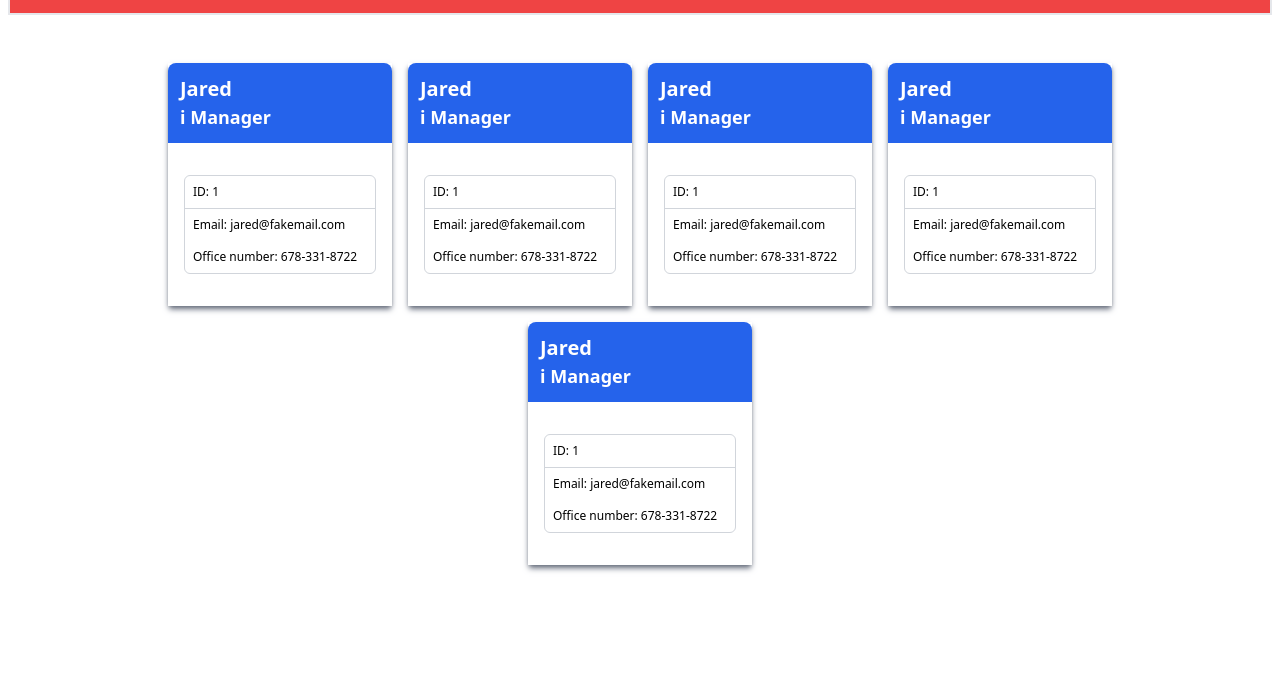
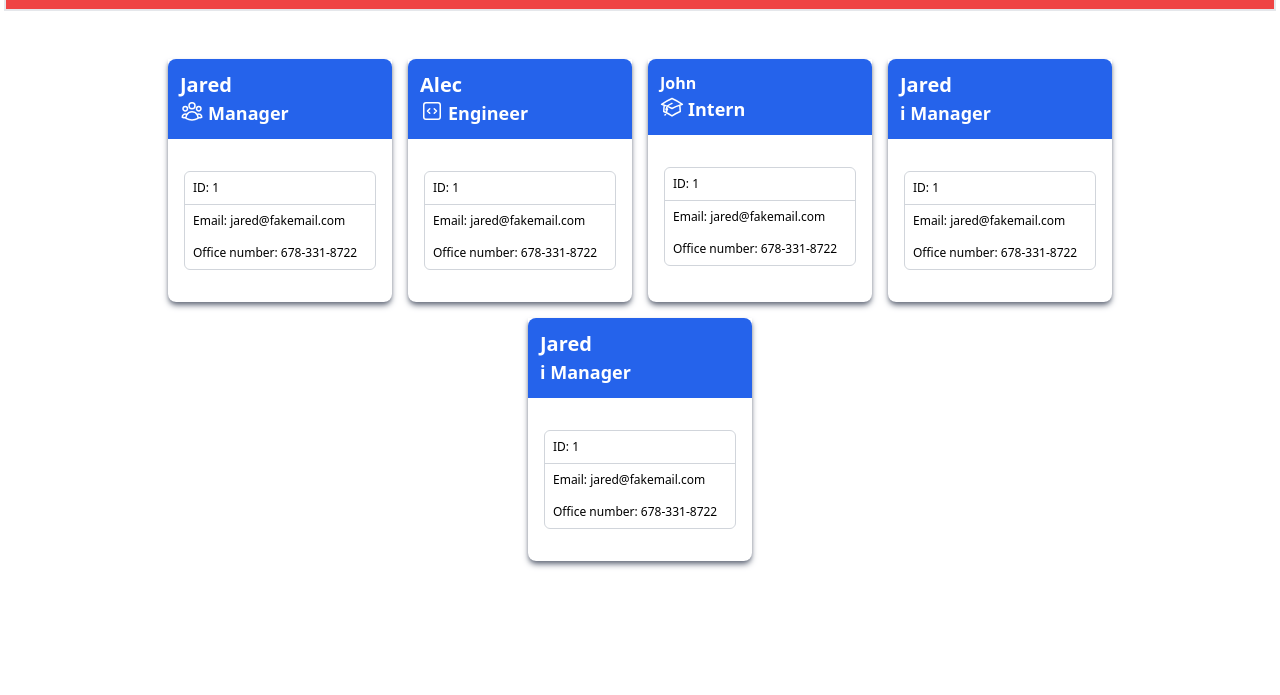
Before and after one commit to BJThompson12/Team_Profile_Generator, a website: page dist/index.html in a window 1280 px wide. Shown: the part 105-800 px from the top of the page. Drawn offline with Linux system fonts and the light colour scheme.

Commit message:
competed styling on cards

```diff
--- a/dist/index.html
+++ b/dist/index.html
@@ -9,7 +9,8 @@
   <title>Team Profile Generator</title>
 
 </head>
-<body class="p-2">
+<body>
+  <main class="p-1">
     <!-- header container -->
   <header>
     <nav class="header-container h-28 p-7 bg-red-500 text-white border-2">
@@ -24,7 +25,55 @@
       <div id="" class=" p-2 flex flex-col">
         <div id="employee-container" class="flex flex-wrap gap-4 justify-center md:">
           <!-- generated with for loop -->
-          <ul class="shadow-md shadow-gray-500 w-56">
+          <!-- manager -->
+          <ul class="shadow-md shadow-gray-500 w-56 rounded-b-lg">
+            <div class="bg-blue-600 rounded-t-lg text-white font-bold  p-3 flex flex-wrap">
+              <h2 class="text-xl w-96">Jared</h2>
+              <svg xmlns="http://www.w3.org/2000/svg" fill="none" viewBox="0 0 24 24" stroke-width="1.5" stroke="currentColor" class="w-6 h-6">
+                <path stroke-linecap="round" stroke-linejoin="round" d="M18 18.72a9.094 9.094 0 003.741-.479 3 3 0 00-4.682-2.72m.94 3.198l.001.031c0 .225-.012.447-.037.666A11.944 11.944 0 0112 21c-2.17 0-4.207-.576-5.963-1.584A6.062 6.062 0 016 18.719m12 0a5.971 5.971 0 00-.941-3.197m0 0A5.995 5.995 0 0012 12.75a5.995 5.995 0 00-5.058 2.772m0 0a3 3 0 00-4.681 2.72 8.986 8.986 0 003.74.477m.94-3.197a5.971 5.971 0 00-.94 3.197M15 6.75a3 3 0 11-6 0 3 3 0 016 0zm6 3a2.25 2.25 0 11-4.5 0 2.25 2.25 0 014.5 0zm-13.5 0a2.25 2.25 0 11-4.5 0 2.25 2.25 0 014.5 0z"/>
+              </svg>
+
+              <h2 class="text-lg ml-1">Manager</h2>
+            </div>
+            <div class="border-gray-300 border rounded-md my-8 mx-4 text-xs">
+              <li class="border-b border-gray-300 p-2">ID: 1</li>
+              <li class="p-2">Email: jared@fakemail.com</li>
+              <li class="p-2">Office number: 678-331-8722</li>
+            </div>
+          </ul>
+          <!-- Engineer -->
+          <ul class="shadow-md shadow-gray-500 w-56 rounded-b-lg">
+            <div class="bg-blue-600 rounded-t-lg text-white font-bold  p-3 flex flex-wrap">
+              <h2 class="text-xl w-96">Alec</h2>
+              <svg xmlns="http://www.w3.org/2000/svg" fill="none" viewBox="0 0 24 24" stroke-width="1.5" stroke="currentColor" class="w-6 h-6">
+                <path stroke-linecap="round" stroke-linejoin="round" d="M14.25 9.75L16.5 12l-2.25 2.25m-4.5 0L7.5 12l2.25-2.25M6 20.25h12A2.25 2.25 0 0020.25 18V6A2.25 2.25 0 0018 3.75H6A2.25 2.25 0 003.75 6v12A2.25 2.25 0 006 20.25z" />
+              </svg>
+
+              <h2 class="text-lg ml-1">Engineer</h2>
+            </div>
+            <div class="border-gray-300 border rounded-md my-8 mx-4 text-xs">
+              <li class="border-b border-gray-300 p-2">ID: 1</li>
+              <li class="p-2">Email: jared@fakemail.com</li>
+              <li class="p-2">Office number: 678-331-8722</li>
+            </div>
+          </ul>
+          <!-- intern -->
+          <ul class="shadow-md shadow-gray-500 w-56 rounded-b-lg">
+            <div class="bg-blue-600 rounded-t-lg text-white font-bold  p-3 flex flex-wrap">
+              <h2 class="text-x w-96">John</h2>
+              <svg xmlns="http://www.w3.org/2000/svg" fill="none" viewBox="0 0 24 24" stroke-width="1.5" stroke="currentColor" class="w-6 h-6">
+                <path stroke-linecap="round" stroke-linejoin="round" d="M4.26 10.147a60.436 60.436 0 00-.491 6.347A48.627 48.627 0 0112 20.904a48.627 48.627 0 018.232-4.41 60.46 60.46 0 00-.491-6.347m-15.482 0a50.57 50.57 0 00-2.658-.813A59.905 59.905 0 0112 3.493a59.902 59.902 0 0110.399 5.84c-.896.248-1.783.52-2.658.814m-15.482 0A50.697 50.697 0 0112 13.489a50.702 50.702 0 017.74-3.342M6.75 15a.75.75 0 100-1.5.75.75 0 000 1.5zm0 0v-3.675A55.378 55.378 0 0112 8.443m-7.007 11.55A5.981 5.981 0 006.75 15.75v-1.5" />
+              </svg>
+              <h2 class="text-lg ml-1">Intern</h2>
+            </div>
+            <div class="border-gray-300 border rounded-md my-8 mx-4 text-xs">
+              <li class="border-b border-gray-300 p-2">ID: 1</li>
+              <li class="p-2">Email: jared@fakemail.com</li>
+              <li class="p-2">Office number: 678-331-8722</li>
+            </div>
+          </ul>
+
+          <ul class="shadow-md shadow-gray-500 w-56 rounded-b-lg">
             <div class="bg-blue-600 rounded-t-lg text-white font-bold  p-3">
               <h2 class="text-xl">Jared</h2>
               <h2 class="text-lg">i Manager</h2>
@@ -36,43 +85,7 @@
             </div>
           </ul>
 
-          <ul class="shadow-md shadow-gray-500 w-56">
-            <div class="bg-blue-600 rounded-t-lg text-white font-bold  p-3">
-              <h2 class="text-xl">Jared</h2>
-              <h2 class="text-lg">i Manager</h2>
-            </div>
-            <div class="border-gray-300 border rounded-md my-8 mx-4 text-xs">
-              <li class="border-b border-gray-300 p-2">ID: 1</li>
-              <li class="p-2">Email: jared@fakemail.com</li>
-              <li class="p-2">Office number: 678-331-8722</li>
-            </div>
-          </ul>
-
-          <ul class="shadow-md shadow-gray-500 w-56">
-            <div class="bg-blue-600 rounded-t-lg text-white font-bold  p-3">
-              <h2 class="text-xl">Jared</h2>
-              <h2 class="text-lg">i Manager</h2>
-            </div>
-            <div class="border-gray-300 border rounded-md my-8 mx-4 text-xs">
-              <li class="border-b border-gray-300 p-2">ID: 1</li>
-              <li class="p-2">Email: jared@fakemail.com</li>
-              <li class="p-2">Office number: 678-331-8722</li>
-            </div>
-          </ul>
-
-          <ul class="shadow-md shadow-gray-500 w-56">
-            <div class="bg-blue-600 rounded-t-lg text-white font-bold  p-3">
-              <h2 class="text-xl">Jared</h2>
-              <h2 class="text-lg">i Manager</h2>
-            </div>
-            <div class="border-gray-300 border rounded-md my-8 mx-4 text-xs">
-              <li class="border-b border-gray-300 p-2">ID: 1</li>
-              <li class="p-2">Email: jared@fakemail.com</li>
-              <li class="p-2">Office number: 678-331-8722</li>
-            </div>
-          </ul>
-
-          <ul class="shadow-md shadow-gray-500 w-56">
+          <ul class="shadow-md shadow-gray-500 w-56 rounded-b-lg">
             <div class="bg-blue-600 rounded-t-lg text-white font-bold  p-3">
               <h2 class="text-xl">Jared</h2>
               <h2 class="text-lg">i Manager</h2>
@@ -85,5 +98,6 @@
           </ul>
       </div>
     </div>
+  </main>
 </body>
 </html>
```
Also changed, not shown: dist/output.css.
